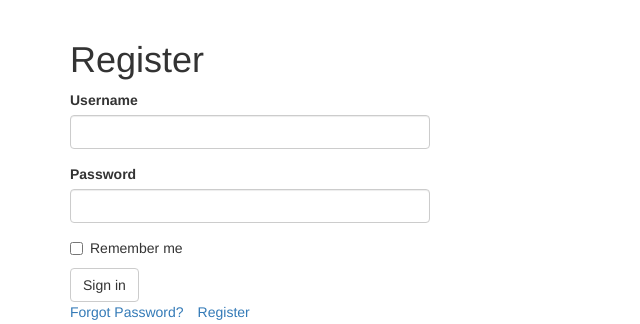
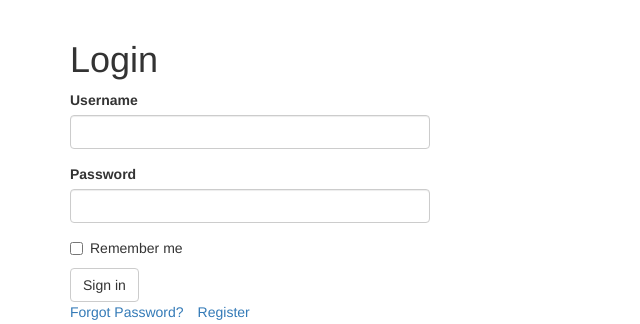
Before and after one commit to yy-lam/soccer-alpha, a Flask app: page /login in a window 1280 px wide. Shown: the part 52-376 px from the top of the page, without its empty margins (0-640 px from the left). Run offline with Flask 2, Linux system fonts and the light colour scheme; some libraries are stand-ins or nearby versions.

Commit message:
Changes to be committed:

```diff
--- a/app/templates/forms/login.html
+++ b/app/templates/forms/login.html
@@ -2,7 +2,7 @@
 {% import "bootstrap/wtf.html" as wtf %}
 
 {% block app_content %}
-    <h1>Register</h1>
+    <h1>Login</h1>
     <div class="row">
         <div class="col-md-4">
             {{ wtf.quick_form(form) }}
--- a/app/templates/pages/match.html
+++ b/app/templates/pages/match.html
@@ -15,9 +15,9 @@
                         {% set date, time = fixture['event_date'][:16].split('T') %}
                         <div class="panel-heading">{{ date }} {{ time }}</div>
                         <div class="panel-body">
-                            <h3 class="text-center">{{ home['team_name'] }}
+                            <h4 class="text-center">{{ home['team_name'] }}
                             (Home) vs. {{ away['team_name']  }} (Away)
-                            </h3>
+                            </h4>
                             <div class="row">
                                 <div class="col-xs-2 col-sm-6 text-center">
                                     <img src= {{ home['logo'] }} style="width:50%">
```
Also changed, not shown: 1 other file.
